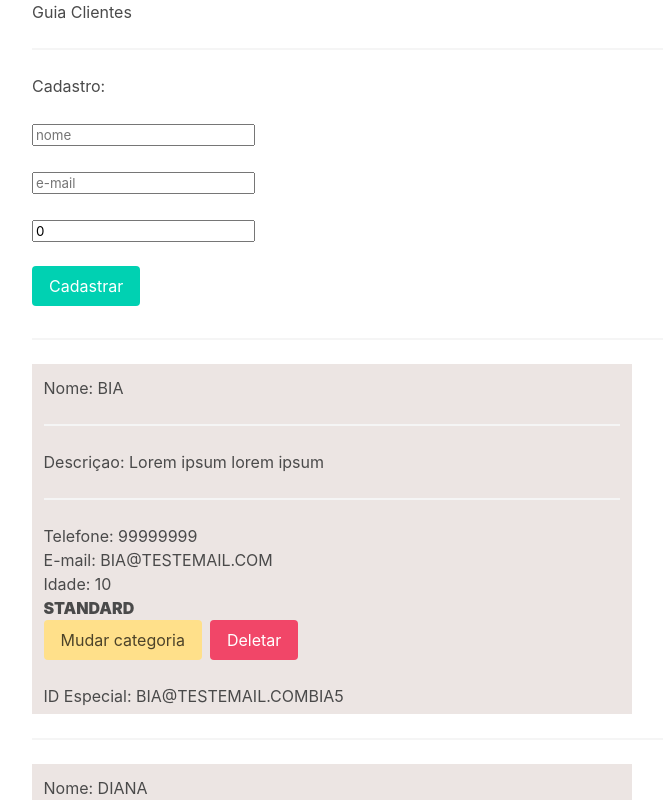
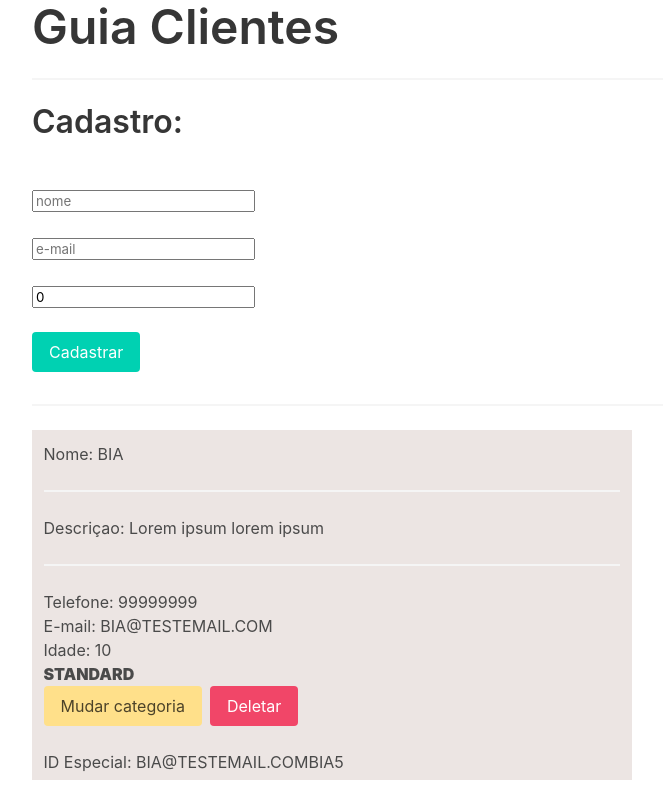
Before and after one commit to kleitonalbuquerque/intro-vue, a Vue app: page / in a window 1280 px wide. Shown: the top 800 px of the page, without its empty margins (32-695 px from the left). Built offline with nearby package versions, Linux system fonts and the light colour scheme.

Commit message:
Refact dos títulos com bulma

```diff
--- a/src/App.vue
+++ b/src/App.vue
@@ -1,8 +1,8 @@
 <template>
   <div id="app" class="container">
-    <h1>Guia Clientes</h1>
+    <h1 class="title is-1">Guia Clientes</h1>
     <hr />
-    <h3>Cadastro:</h3>
+    <h3 class="title is-3">Cadastro:</h3>
     <small class="error" v-show="deuErro">O nome não pode ser vazio!</small
     ><br />
     <input type="text" id="nome" placeholder="nome" v-model="nomeField" /><br />
```
